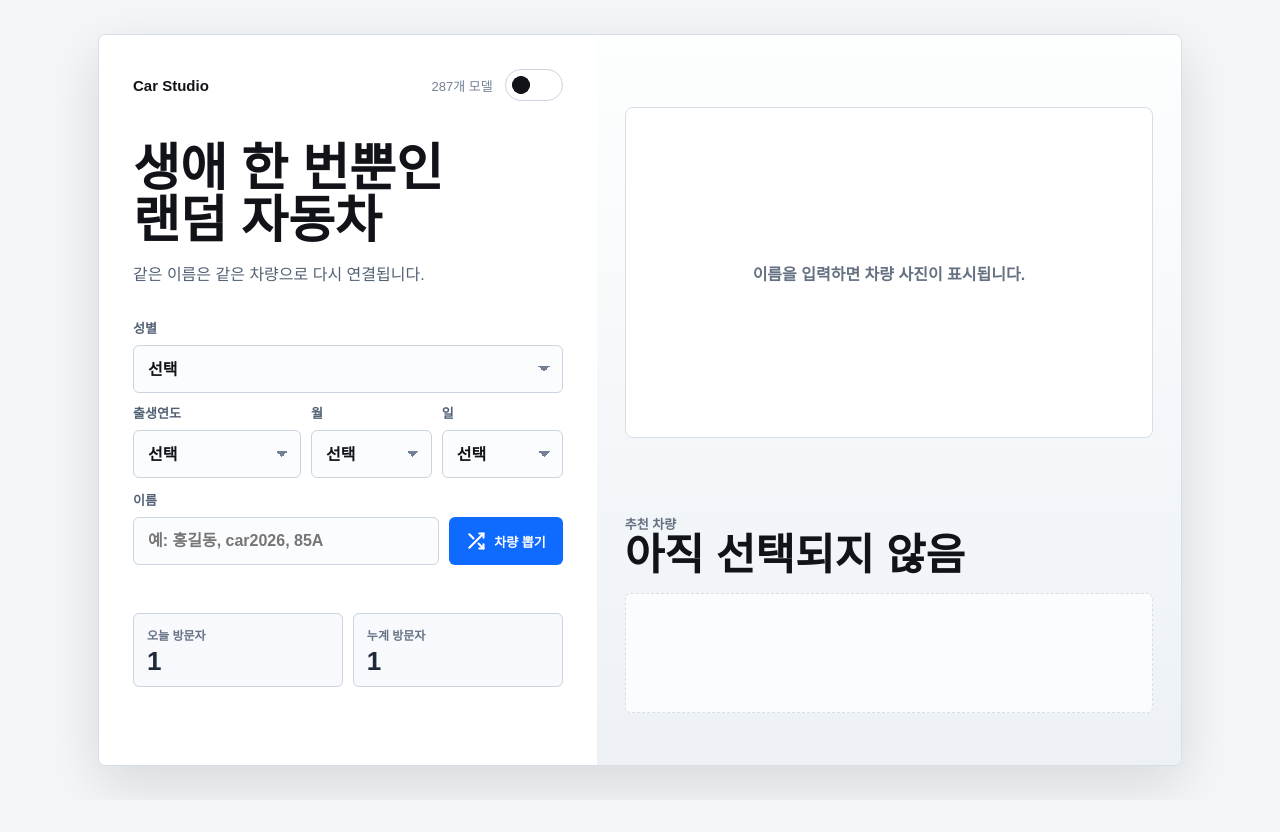
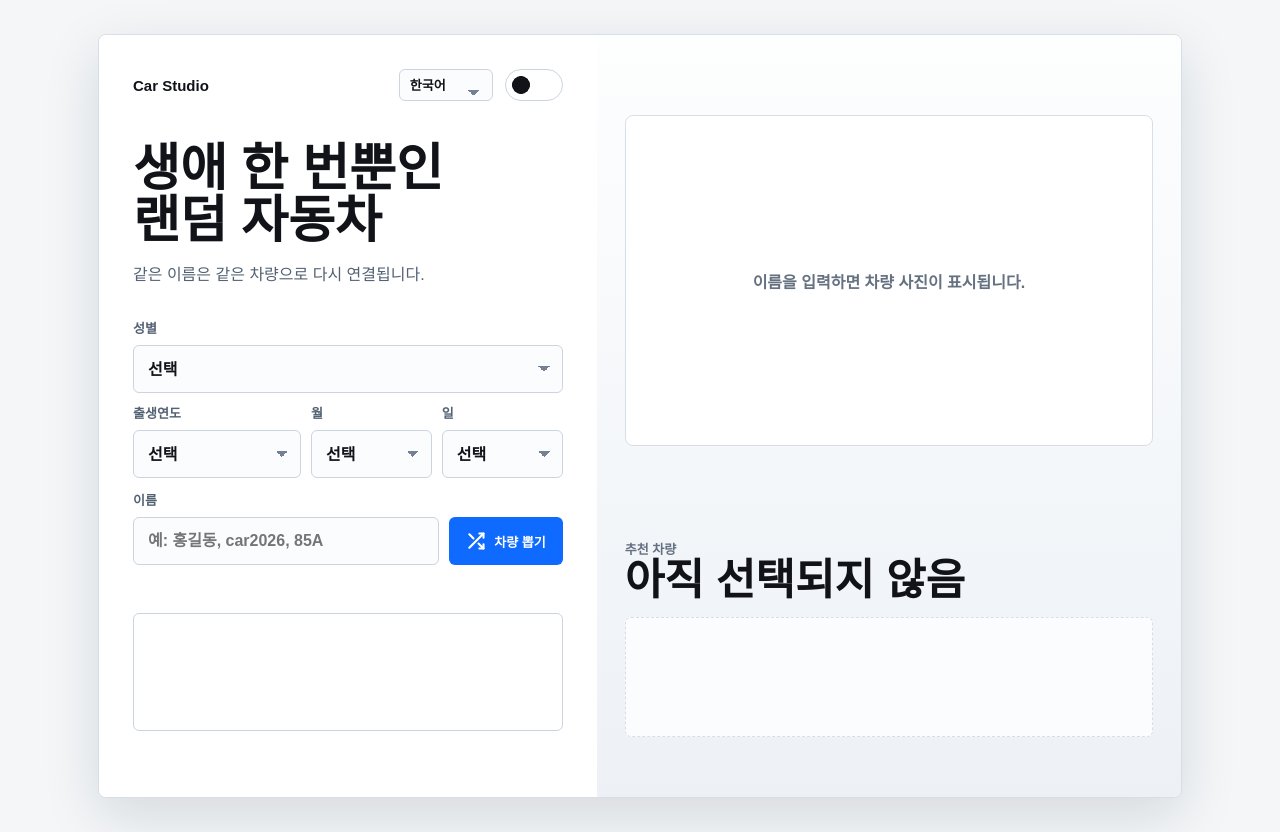
Before and after one commit to MarvelKim/carstudio, a plain HTML site: page index.html in a window 1280 px wide. Before the commit the page ends 800 px from the top, so only its background shows below. Drawn offline with Linux system fonts and the light colour scheme; no server answers.

Commit message:
Replace visitor stats with ad slot and language menu

```diff
--- a/index.html
+++ b/index.html
@@ -24,9 +24,6 @@
       --stage-bg: linear-gradient(180deg, #fdfefe 0%, #edf1f6 100%);
       --frame-bg: #ffffff;
       --meta-bg: #fbfcfe;
-      --visitor-bg: #f7f9fc;
-      --visitor-label: #667386;
-      --visitor-value: #1f2937;
       --accent: #0f6bff;
       --accent-dark: #0849b6;
       --accent-soft: #eaf2ff;
@@ -52,9 +49,6 @@
       --stage-bg: linear-gradient(180deg, #151b25 0%, #090d13 100%);
       --frame-bg: #0a0e14;
       --meta-bg: #161c27;
-      --visitor-bg: #0d1118;
-      --visitor-label: #9aa6b6;
-      --visitor-value: #f4f7fb;
       --accent: #4b8dff;
       --accent-dark: #2f6fdc;
       --accent-soft: #152640;
@@ -111,16 +105,26 @@
       letter-spacing: 0;
     }
 
-    .count {
-      color: var(--control-subtle);
-      font-size: 13px;
-      white-space: nowrap;
-    }
-
     .brand-actions {
       display: flex;
       align-items: center;
       gap: 12px;
+    }
+
+    .language-select {
+      width: auto;
+      min-width: 94px;
+      height: 32px;
+      min-height: 32px;
+      border: 1px solid var(--field-border);
+      border-radius: 6px;
+      padding: 0 28px 0 10px;
+      background-color: var(--field-bg);
+      color: var(--field-text);
+      font: inherit;
+      font-size: 13px;
+      font-weight: 700;
+      cursor: pointer;
     }
 
     .theme-toggle {
@@ -308,39 +312,13 @@
       font-size: 13px;
     }
 
-    .visitor-stats {
-      display: grid;
-      grid-template-columns: repeat(2, minmax(0, 1fr));
-      gap: 10px;
-      max-width: 470px;
+    .control-ad-space {
+      width: 100%;
+      min-height: 118px;
       margin-top: 2px;
-    }
-
-    .visitor-stat {
-      min-width: 0;
       border: 1px solid var(--field-border);
       border-radius: 6px;
-      padding: 12px 13px;
-      background: var(--visitor-bg);
-    }
-
-    .visitor-stat span {
-      display: block;
-      margin-bottom: 5px;
-      color: var(--visitor-label);
-      font-size: 12px;
-      font-weight: 800;
-    }
-
-    .visitor-stat strong {
-      display: block;
-      color: var(--visitor-value);
-      font-size: clamp(20px, 3vw, 26px);
-      line-height: 1;
-      font-weight: 900;
-      letter-spacing: 0;
-      font-variant-numeric: tabular-nums;
-      overflow-wrap: anywhere;
+      background: transparent;
     }
 
     .history {
@@ -634,7 +612,7 @@
         grid-template-columns: minmax(0, 1fr) minmax(0, 0.72fr) minmax(0, 0.72fr);
       }
       button { width: 100%; }
-      .visitor-stats { grid-template-columns: 1fr 1fr; }
+      .control-ad-space { min-height: 100px; }
       .history button { width: auto; }
       .result { min-height: 520px; }
       .details { padding: 0; }
@@ -659,7 +637,11 @@
           <div class="brand">
             <strong>Car Studio</strong>
             <div class="brand-actions">
-              <span class="count" id="countText"></span>
+              <select class="language-select" id="languageSelect" aria-label="언어 선택">
+                <option value="ko">한국어</option>
+                <option value="en">English</option>
+                <option value="ja">日本語</option>
+              </select>
               <button class="theme-toggle" id="themeToggle" type="button" aria-label="Switch to dark mode" aria-pressed="false" data-theme="light">
                 <span class="theme-sun" aria-hidden="true"></span>
               </button>
@@ -704,16 +686,7 @@
               </div>
             </label>
             <div class="hint" id="hintText"></div>
-            <div class="visitor-stats" aria-label="방문자 통계">
-              <div class="visitor-stat">
-                <span>오늘 방문자</span>
-                <strong id="todayVisitors">-</strong>
-              </div>
-              <div class="visitor-stat">
-                <span>누계 방문자</span>
-                <strong id="totalVisitors">-</strong>
-              </div>
-            </div>
+            <div class="control-ad-space" aria-label="광고 영역"></div>
           </form>
         </div>
         <ul class="history" id="historyList" aria-label="최근 이름"></ul>
@@ -789,13 +762,12 @@
     const copyPromptButton = document.getElementById("copyPromptButton");
     const openGeminiButton = document.getElementById("openGeminiButton");
     const promptStatus = document.getElementById("promptStatus");
-    const countText = document.getElementById("countText");
+    const languageSelect = document.getElementById("languageSelect");
     const historyList = document.getElementById("historyList");
     const themeToggle = document.getElementById("themeToggle");
-    const todayVisitors = document.getElementById("todayVisitors");
-    const totalVisitors = document.getElementById("totalVisitors");
     const storageKey = "carstudioRecentSeeds";
     const themeStorageKey = "carstudioTheme";
+    const languageStorageKey = "carstudioLanguage";
     let selectedCar = null;
     let selectedCarIndex = -1;
     let selectedProfileSeed = "";
@@ -815,59 +787,18 @@
 
     localStorage.removeItem(storageKey);
     historyList.innerHTML = "";
-    countText.textContent = cars.length.toLocaleString("ko-KR") + "개 모델";
+    const languageNames = { ko: "한국어", en: "English", ja: "日本語" };
 
-    function formatNumber(value) {
-      return Number(value || 0).toLocaleString("ko-KR");
+    function applyLanguage(language) {
+      const nextLanguage = languageNames[language] ? language : "ko";
+      document.documentElement.lang = nextLanguage;
+      languageSelect.value = nextLanguage;
+      languageSelect.setAttribute("aria-label", nextLanguage === "ko" ? "언어 선택" : nextLanguage === "ja" ? "言語を選択" : "Select language");
+      localStorage.setItem(languageStorageKey, nextLanguage);
     }
 
-    function getTodayKey() {
-      return new Intl.DateTimeFormat("en-CA", {
-        timeZone: "Asia/Seoul",
-        year: "numeric",
-        month: "2-digit",
-        day: "2-digit"
-      }).format(new Date());
-    }
-
-    function updateVisitorText(today, total) {
-      todayVisitors.textContent = formatNumber(today);
-      totalVisitors.textContent = formatNumber(total);
-    }
-
-    function bumpLocalVisitors(todayKey) {
-      const localKey = "carstudioVisitors";
-      const saved = JSON.parse(localStorage.getItem(localKey) || "{}");
-      const next = {
-        date: todayKey,
-        today: saved.date === todayKey ? Number(saved.today || 0) + 1 : 1,
-        total: Number(saved.total || 0) + 1
-      };
-      localStorage.setItem(localKey, JSON.stringify(next));
-      updateVisitorText(next.today, next.total);
-    }
-
-    async function bumpVisitors() {
-      const todayKey = getTodayKey();
-
-      try {
-        const response = await fetch("/api/visitors", {
-          method: "POST",
-          cache: "no-store"
-        });
-
-        if (!response.ok) {
-          throw new Error("Visitor counter request failed");
-        }
-
-        const data = await response.json();
-        updateVisitorText(data.today, data.total);
-      } catch (error) {
-        bumpLocalVisitors(todayKey);
-      }
-    }
-
-    bumpVisitors();
+    applyLanguage(localStorage.getItem(languageStorageKey) || "ko");
+    languageSelect.addEventListener("change", () => applyLanguage(languageSelect.value));
 
     for (let year = 2026; year >= 1940; year -= 1) {
       const option = document.createElement("option");
```
